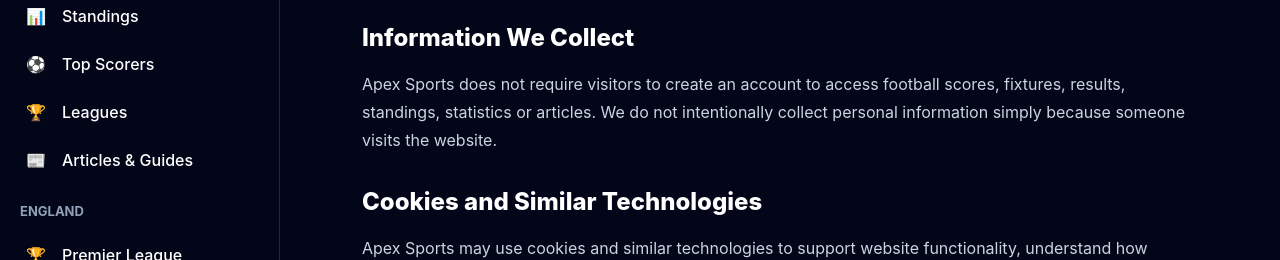
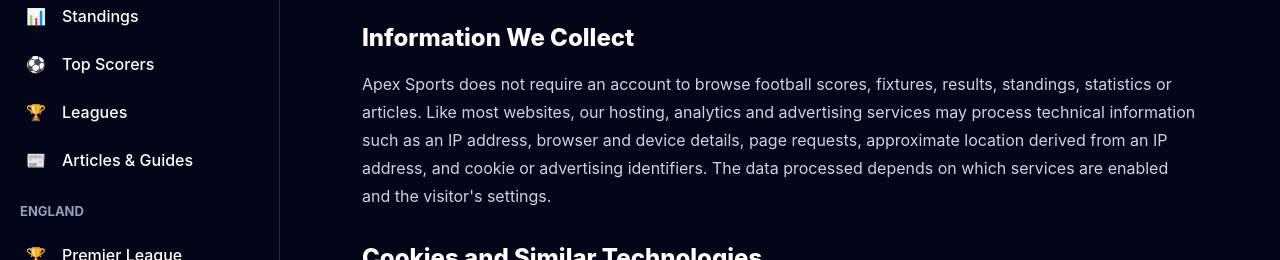
Before and after one commit to ms1a15j2010-cloud/apex-sports-frontend, a Next.js app: page /privacy-policy in a window 1280 px wide. Shown: the part 328-588 px from the top of the page. Built offline with nearby package versions, Linux system fonts and the light colour scheme; no server answers.

Commit message:
Clarify advertising data and fix privacy contact link

```diff
--- a/src/app/privacy-policy/page.js
+++ b/src/app/privacy-policy/page.js
@@ -31,10 +31,14 @@
           </h2>
 
           <p className="mt-4 leading-7 text-slate-300">
-            Apex Sports does not require visitors to create an account to
-            access football scores, fixtures, results, standings, statistics
-            or articles. We do not intentionally collect personal information
-            simply because someone visits the website.
+            Apex Sports does not require an account to browse football scores,
+            fixtures, results, standings, statistics or articles. Like most
+            websites, our hosting, analytics and advertising services may
+            process technical information such as an IP address, browser and
+            device details, page requests, approximate location derived from
+            an IP address, and cookie or advertising identifiers. The data
+            processed depends on which services are enabled and the visitor's
+            settings.
           </p>
         </article>
 
@@ -69,9 +73,14 @@
           </p>
 
           <p className="mt-4 leading-7 text-slate-300">
-            Advertising preferences can be managed through the settings and
-            controls provided by the relevant advertising provider and
-            through browser privacy settings.
+            Google and other advertising providers may use cookies or similar
+            technologies to deliver, measure and limit advertising, subject to
+            the applicable settings and consent requirements. Visitors can
+            review Google's information about how it uses data on partner
+            sites at https://policies.google.com/technologies/partner-sites
+            and manage personal ad settings at https://adssettings.google.com/.
+            Some regions require additional consent choices before certain
+            advertising technologies are used.
           </p>
         </article>
 
@@ -141,7 +150,7 @@
             href="mailto:support@apexsports.com"
             className="mt-3 inline-block font-semibold text-green-500 transition hover:text-green-400"
           >
-            admin@apexsports.com
+            support@apexsports.com
           </a>
         </article>
       </section>
```
